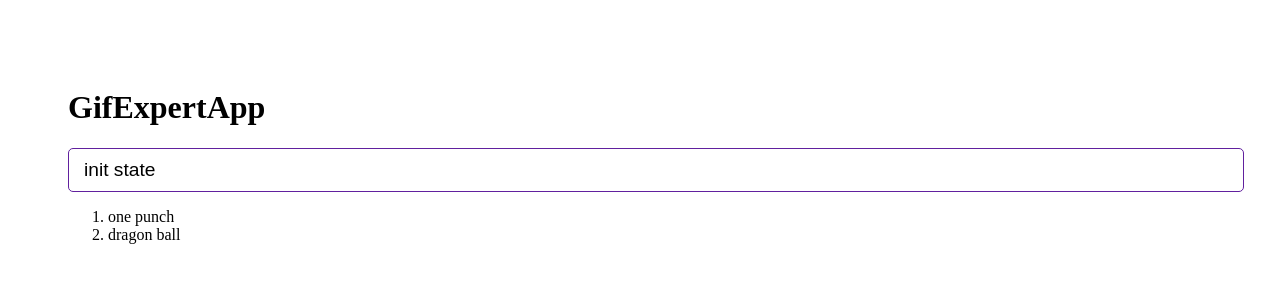
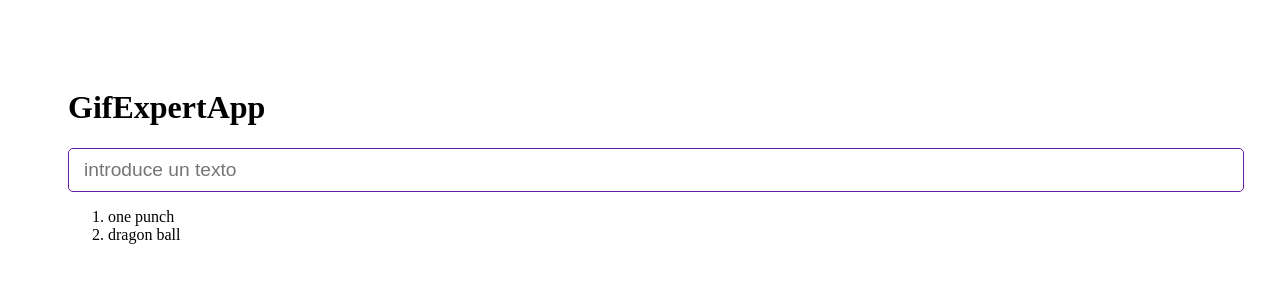
Before and after one commit to EliasCode79/react-apuntes, a React (Vite) app in the folder 05-git-expert-app/: page / in a window 1280 px wide. Shown: the top 300 px of the page. Built offline with nearby package versions, Linux system fonts and the light colour scheme.

Commit message:
feat: Validar q sean unico los nombres

```diff
--- a/05-git-expert-app/src/GifExpertApp.jsx
+++ b/05-git-expert-app/src/GifExpertApp.jsx
@@ -5,7 +5,7 @@ export const GifExpertApp = () => {
 	const [categories, setCategories] = useState(['one punch', 'dragon ball']);
 
 	const onAddCategory = (newCategory) => {
-		// console.log(newCategory);
+		if (categories.includes(newCategory)) return; // con esta linea hacemos q no haya valores repetidos y tambien resolvemos el tema del 'key' unico den los 'li'.
 		setCategories([...categories, newCategory]);
 	};
 
--- a/05-git-expert-app/src/components/AddCategory.jsx
+++ b/05-git-expert-app/src/components/AddCategory.jsx
@@ -1,7 +1,7 @@
 import { useState } from 'react';
 
 export const AddCategory = ({ onNewValue }) => {
-	const [inputValue, setInputValue] = useState('init state');
+	const [inputValue, setInputValue] = useState('');
 
 	// este metodod es para la entrada del input
 	const onInputChange = ({ target }) => {
```
